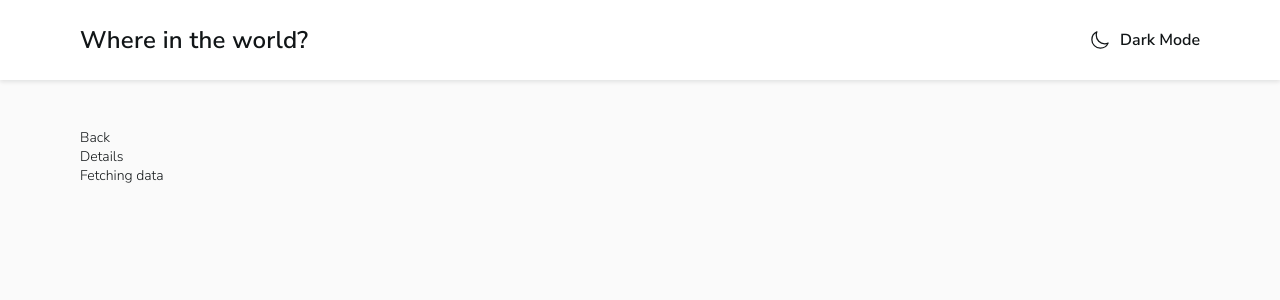
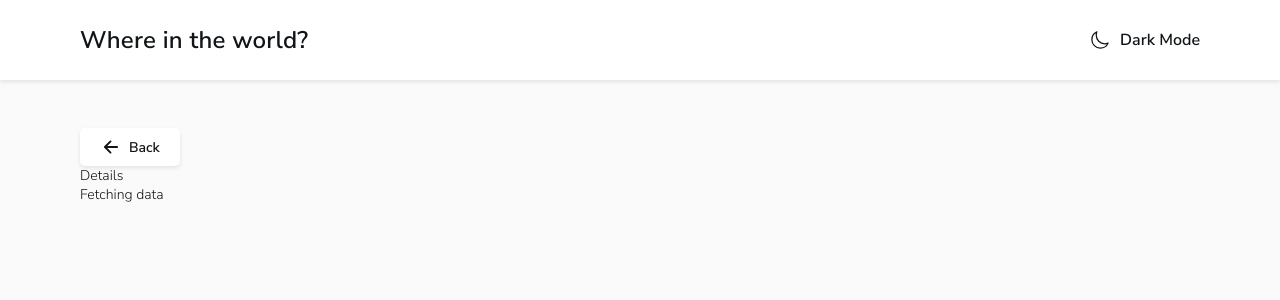
Before and after one commit to cellbesmanos/fm-rest-countries, a React (Create React App) app: page /country/1 in a window 1280 px wide. Shown: the top 300 px of the page. Built offline with nearby package versions, Linux system fonts and the light colour scheme; no server answers.

Commit message:
Feat: Style back button

```diff
--- a/src/components/detailsContent/DetailsContent.js
+++ b/src/components/detailsContent/DetailsContent.js
@@ -5,7 +5,7 @@ import "./DetailsContent.css";
 import ErrorBoundary from "../errorBoundary/ErrorBoundary";
 import { toProper } from "../../helper-functions";
 
-export default function DetailsContent({ id }) {
+function DetailsContent({ id }) {
   const BASE_URL = "https://restcountries.com/v3.1/alpha";
   const FILTER_RESPONSE =
     "fields=name,flags,population,region,subregion,capital,tld,currencies,languages,borders";
@@ -62,7 +62,7 @@ export default function DetailsContent({ id }) {
                   Official Name: <span>{toProper(country.name.official)}</span>
                 </p>
                 <p>
-                  Population:{" "}
+                  Population:
                   <span>
                     {toProper(country.population.toLocaleString("en-US"))}
                   </span>
@@ -71,10 +71,16 @@ export default function DetailsContent({ id }) {
                   Region: <span>{toProper(country.region)}</span>
                 </p>
                 <p>
-                  Sub Region: <span>{toProper(country.subregion)}</span>
+                  Sub Region:{" "}
+                  <span>
+                    {country.subregion ? toProper(country.subregion) : "N/A"}
+                  </span>
                 </p>
                 <p>
-                  Capital: <span>{toProper(country.capital)}</span>
+                  Capital:{" "}
+                  <span>
+                    {country.subregion ? toProper(country.capital) : "N/A"}
+                  </span>
                 </p>
               </div>
               <div>
@@ -105,3 +111,5 @@ export default function DetailsContent({ id }) {
     </>
   );
 }
+
+export default React.memo(DetailsContent);
--- a/src/routes/details/Details.css
+++ b/src/routes/details/Details.css
@@ -0,0 +1,25 @@
+.Details__back {
+  display: flex;
+  align-items: center;
+  max-width: 100px;
+  padding-block: 8px;
+  padding-inline: 20px;
+  gap: 8px;
+
+  font-weight: var(--fw-500);
+  border: 1px solid transparent;
+  background-color: var(--clr-white);
+  border-radius: var(--bradius);
+  box-shadow: var(--shadow);
+
+  transition: border-color var(--transition);
+}
+
+.Details__back:hover,
+.Details__back:focus {
+  border: 1px solid var(--clr-blue-400);
+}
+
+.Details__back img {
+  width: 20px;
+}
--- a/src/routes/details/Details.js
+++ b/src/routes/details/Details.js
@@ -2,6 +2,7 @@ import React from "react";
 import { Link, useParams } from "react-router-dom";
 import DetailsContent from "../../components/detailsContent/DetailsContent";
 import ErrorBoundary from "../../components/errorBoundary/ErrorBoundary";
+import back from "../../assets/arrow-back-outline.svg";
 
 import "./Details.css";
 
@@ -10,7 +11,10 @@ export default function Details() {
 
   return (
     <main>
-      <Link to="/">Back</Link>
+      <Link to="/" className="Details__back">
+        <img src={back} alt="back logo" aria-hidden="true" />
+        Back
+      </Link>
       <div>Details</div>
 
       <ErrorBoundary>
```
Also changed, not shown: src/assets/arrow-back-outline.svg.
